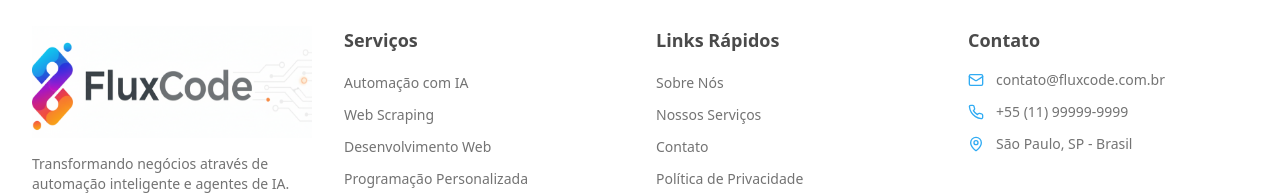
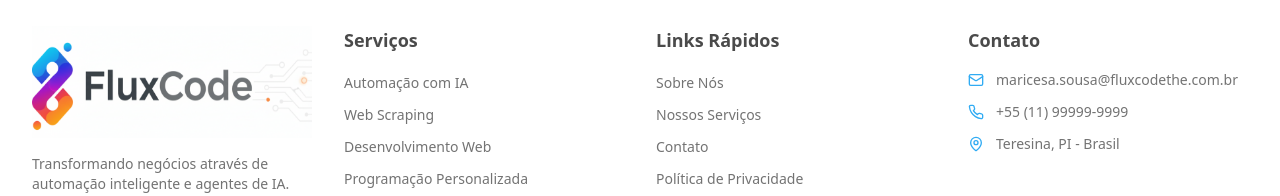
Before and after one commit to FluxCodeTHE/Fluxcode-landing, a React (Vite) app: page / in a window 1280 px wide. Shown: the part 3773-3969 px from the top of the page. Built offline with nearby package versions, Linux system fonts and the light colour scheme.

Commit message:
Update contact information

```diff
--- a/src/components/Footer.tsx
+++ b/src/components/Footer.tsx
@@ -101,10 +101,10 @@ export const Footer = () => {
               <div className="flex items-center space-x-3">
                 <Mail className="w-4 h-4 text-primary flex-shrink-0" />
                 <a
-                  href="mailto:contato@fluxcode.com.br"
+                  href="mailto:maricesa.sousa@fluxcodethe.com.br"
                   className="text-muted-foreground hover:text-primary smooth-transition text-sm"
                 >
-                  contato@fluxcode.com.br
+                  maricesa.sousa@fluxcodethe.com.br
                 </a>
               </div>
               <div className="flex items-center space-x-3">
@@ -119,7 +119,7 @@ export const Footer = () => {
               <div className="flex items-center space-x-3">
                 <MapPin className="w-4 h-4 text-primary flex-shrink-0" />
                 <span className="text-muted-foreground text-sm">
-                  São Paulo, SP - Brasil
+                  Teresina, PI - Brasil
                 </span>
               </div>
             </div>
```
